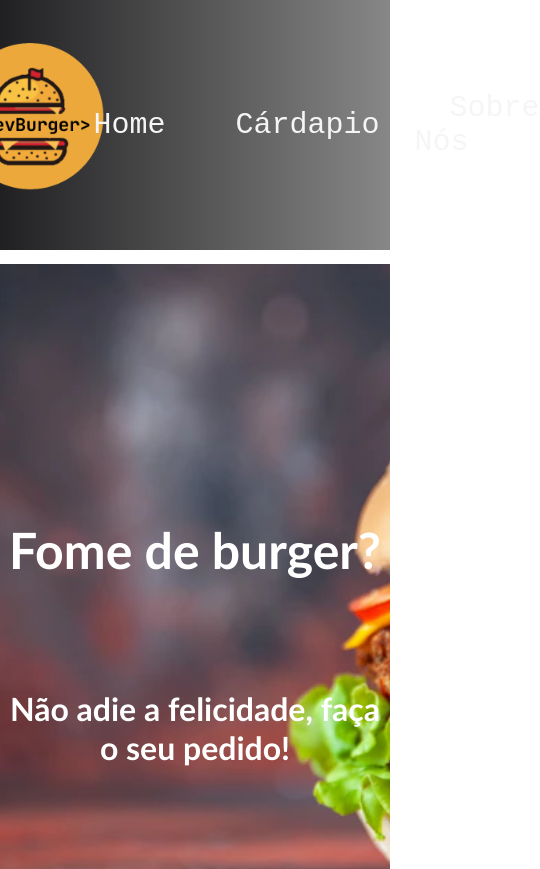
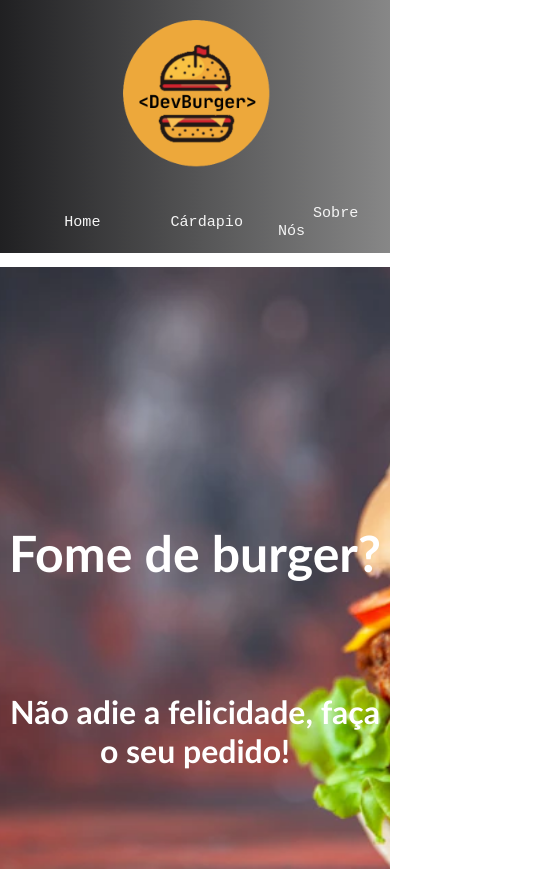
Before and after one commit to EduardoF0rtes/frontend-devburger, a React (Vite) app in the folder devburger/: page / in a window 390 px wide. Shown: the top 869 px of the page, 540 px wide, since content can reach past the window. Built offline with nearby package versions, Linux system fonts and the light colour scheme; no server answers.

Commit message:
update header css, deixando responsivo

```diff
--- a/devburger/src/components/Header/Header.module.css
+++ b/devburger/src/components/Header/Header.module.css
@@ -8,12 +8,10 @@
     display: flex;
     align-items: center;
     font-family: Arial, Helvetica, sans-serif;
-    font-size: 20px;
-    height: 250px;
+    height: 30vh;
     width: 100%;
-    /* background-color: black ; */
     background-image: linear-gradient( to right, #202022, #878787);
-    justify-content: space-between;
+    justify-content: space-evenly;
 }
 
 .img{
@@ -35,7 +33,7 @@
     display: flex;
     justify-content: space-around;
     align-items: center;
-    font-size: 30px;
+    font-size: 1.8rem;
 }
 
 .ul li{
@@ -48,3 +46,18 @@
     text-decoration: none;
     color: whitesmoke;
 }
+
+@media (max-width: 991px) {
+    .ul {
+        font-size: calc(1vw + 0.7rem);
+    }
+
+    .Header {
+        display: flex;
+        flex-direction: column;
+    }
+
+    .ul {
+        padding-bottom: 5vh;
+    }
+}
```
